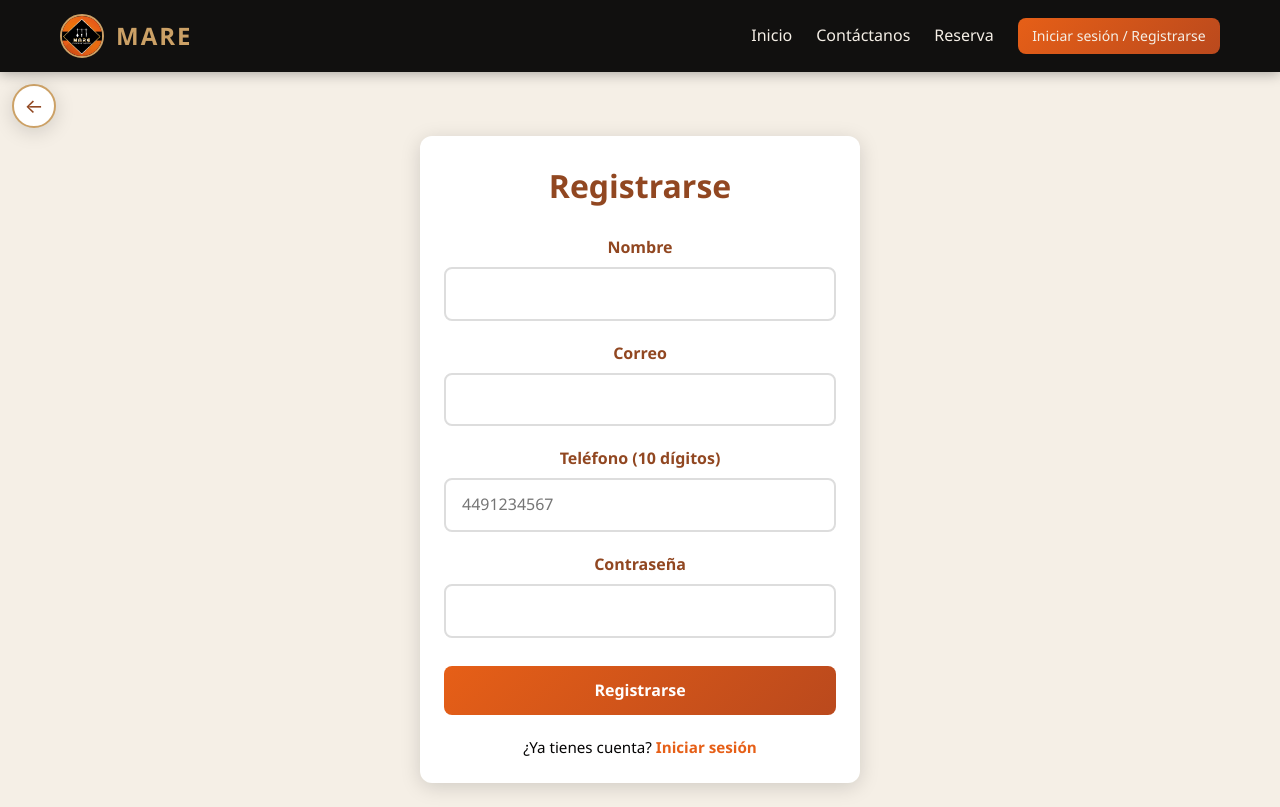
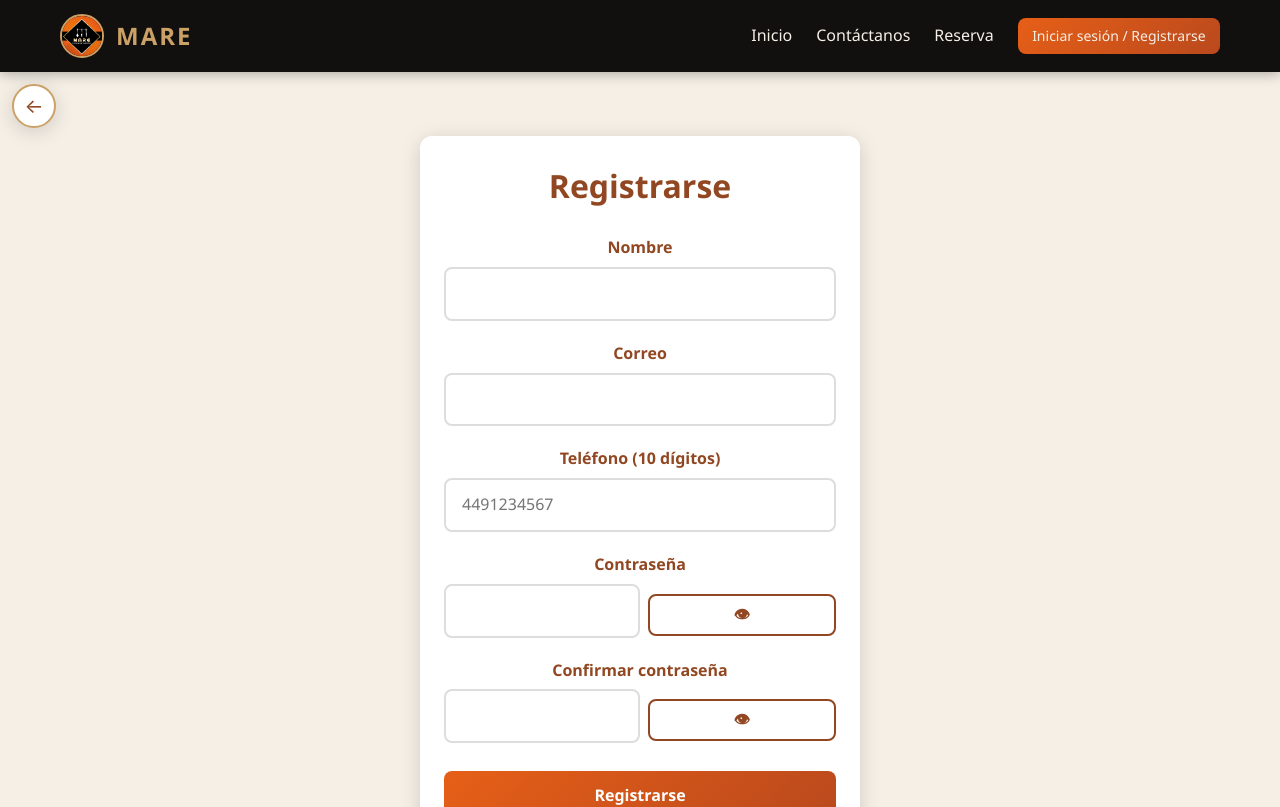
Before and after one commit to Luisillo-Pillo/MARE, a React (Vite) app in the folder frontend/: page /registro in a window 1280 px wide. Shown: the top 807 px of the page. Built offline with nearby package versions, Linux system fonts and the light colour scheme; no server answers.

Commit message:
Setting register and admin control

```diff
--- a/frontend/src/pages/Register.jsx
+++ b/frontend/src/pages/Register.jsx
@@ -7,6 +7,8 @@ export default function Register() {
   const { register } = useAuth();
   const navigate = useNavigate();
   const [form, setForm] = useState({ name: '', email: '', phone: '', password: '' });
+  const [confirmPassword, setConfirmPassword] = useState('');
+  const [showPassword, setShowPassword] = useState(false);
   const [error, setError] = useState('');
   const [exists, setExists] = useState(false);
   const [loading, setLoading] = useState(false);
@@ -16,6 +18,18 @@ export default function Register() {
     setError('');
     setExists(false);
     setLoading(true);
+    // Validate phone digits and length
+    const digits = (form.phone || '').replace(/\D/g, '');
+    if (digits.length !== 10) {
+      setError('El teléfono debe tener exactamente 10 dígitos.');
+      setLoading(false);
+      return;
+    }
+    if (form.password !== confirmPassword) {
+      setError('Las contraseñas no coinciden.');
+      setLoading(false);
+      return;
+    }
     try {
       await register(form);
       navigate('/');
@@ -66,21 +80,58 @@ export default function Register() {
               <label htmlFor="phone">Teléfono (10 dígitos)</label>
               <input
                 id="phone"
+                inputMode="numeric"
+                maxLength={10}
                 value={form.phone}
-                onChange={(e) => setForm({ ...form, phone: e.target.value })}
+                onChange={(e) => {
+                  const onlyDigits = e.target.value.replace(/\D/g, '').slice(0, 10);
+                  setForm({ ...form, phone: onlyDigits });
+                }}
                 required
                 placeholder="4491234567"
               />
             </div>
             <div className="form-group">
               <label htmlFor="password">Contraseña</label>
+              <div style={{ display: 'flex', alignItems: 'center', gap: '0.5rem' }}>
                 <input
                   id="password"
-                type="password"
+                  type={showPassword ? 'text' : 'password'}
                   value={form.password}
                   onChange={(e) => setForm({ ...form, password: e.target.value })}
                   required
                 />
+                <button
+                  type="button"
+                  className="btn btn-outline"
+                  onClick={() => setShowPassword((s) => !s)}
+                  aria-label={showPassword ? 'Ocultar contraseña' : 'Mostrar contraseña'}
+                  style={{ padding: '0.4rem 0.6rem' }}
+                >
+                  {showPassword ? '🙈' : '👁'}
+                </button>
+              </div>
+            </div>
+            <div className="form-group">
+              <label htmlFor="confirmPassword">Confirmar contraseña</label>
+              <div style={{ display: 'flex', alignItems: 'center', gap: '0.5rem' }}>
+                <input
+                  id="confirmPassword"
+                  type={showPassword ? 'text' : 'password'}
+                  value={confirmPassword}
+                  onChange={(e) => setConfirmPassword(e.target.value)}
+                  required
+                />
+                <button
+                  type="button"
+                  className="btn btn-outline"
+                  onClick={() => setShowPassword((s) => !s)}
+                  aria-label={showPassword ? 'Ocultar contraseña' : 'Mostrar contraseña'}
+                  style={{ padding: '0.4rem 0.6rem' }}
+                >
+                  {showPassword ? '🙈' : '👁'}
+                </button>
+              </div>
             </div>
             <button type="submit" className="btn btn-primary" disabled={loading}>
               {loading ? 'Registrando...' : 'Registrarse'}
--- a/frontend/src/pages/admin/Clients.jsx
+++ b/frontend/src/pages/admin/Clients.jsx
@@ -111,6 +111,11 @@ export default function Clients() {
                           <td>{c.reservationCount}</td>
                           <td className="actions-cell">
                             <Link to={`/admin/clientes/${c._id}`} className="btn btn-secondary btn-sm">Ver perfil</Link>
+                            {c.role !== 'admin' ? (
+                              <button className="btn btn-primary btn-sm" onClick={() => handleRoleChange(c._id, 'admin')}>Add admin</button>
+                            ) : (
+                              <button className="btn btn-outline btn-sm" onClick={() => handleRoleChange(c._id, 'user')}>Quit Admin</button>
+                            )}
                             <button className="btn btn-danger btn-sm" onClick={() => handleDelete(c._id, c.name)}>Eliminar</button>
                           </td>
                         </tr>
@@ -148,6 +153,11 @@ export default function Clients() {
                           <td>{c.reservationCount}</td>
                           <td className="actions-cell">
                             <Link to={`/admin/clientes/${c._id}`} className="btn btn-secondary btn-sm">Ver perfil</Link>
+                            {c.role !== 'admin' ? (
+                              <button className="btn btn-primary btn-sm" onClick={() => handleRoleChange(c._id, 'admin')}>Add admin</button>
+                            ) : (
+                              <button className="btn btn-outline btn-sm" onClick={() => handleRoleChange(c._id, 'user')}>Quit Admin</button>
+                            )}
                             <button className="btn btn-danger btn-sm" onClick={() => handleDelete(c._id, c.name)}>Eliminar</button>
                           </td>
                         </tr>
--- a/frontend/src/pages/admin/Messages.css
+++ b/frontend/src/pages/admin/Messages.css
@@ -15,7 +15,7 @@
 .admin-item-header {
 	display: flex;
 	justify-content: space-between;
-	align-items: center;
+	/* align-items: center;  */
 	margin-bottom: 0.75rem;
 	flex-wrap: wrap;
 	gap: 0.5rem;
```
Lines whose indentation alone changed are shown as unchanged.
